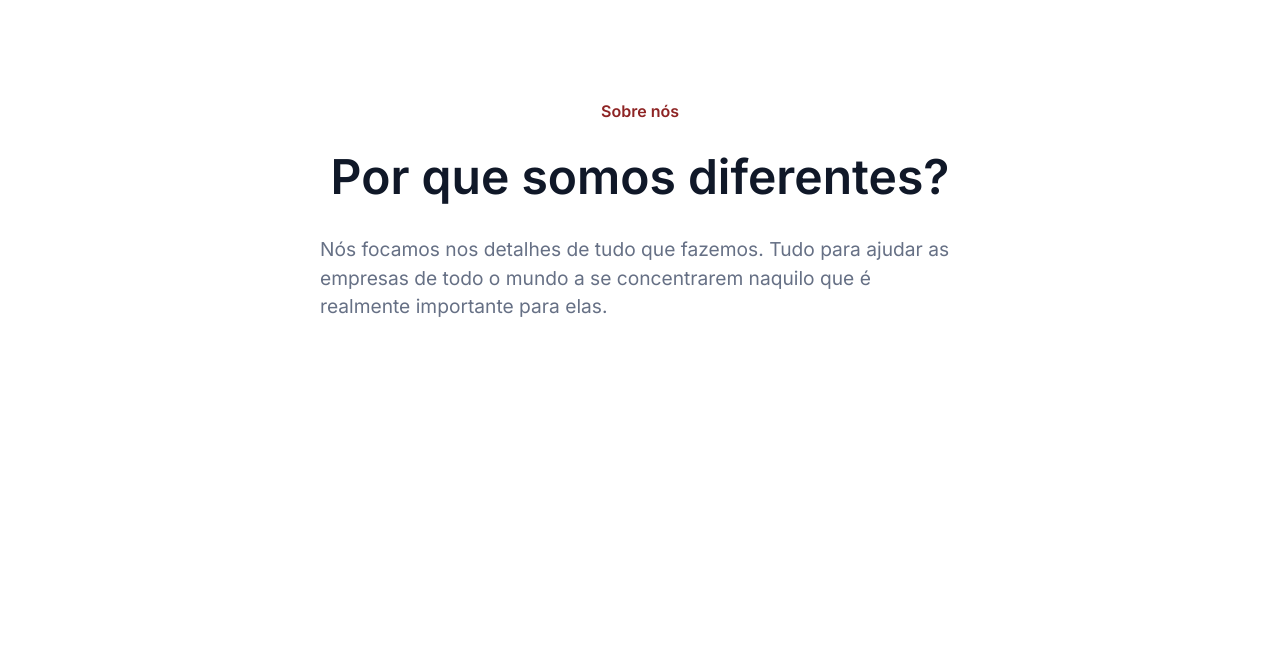
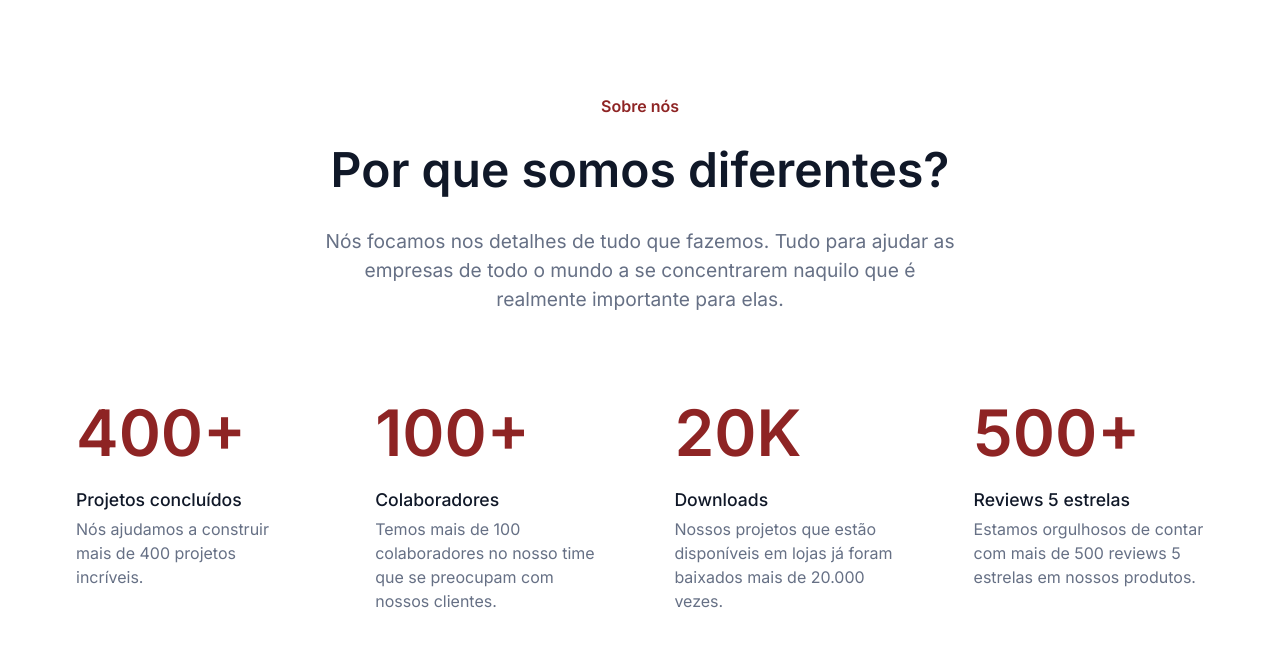
Before and after one commit to leoLUIGY/seven-days-challange-alura, a plain HTML site: page index.html in a window 1280 px wide. Shown: the part 70-716 px from the top of the page. Drawn offline with Linux system fonts and the light colour scheme.

Commit message:
add metrics div

```diff
--- a/index.html
+++ b/index.html
@@ -35,7 +35,33 @@
             <h1>Por que somos diferentes?</h1>
             <p>Nós focamos nos detalhes de tudo que fazemos. Tudo para ajudar as empresas de todo o mundo a se concentrarem naquilo que é realmente importante para elas.</p>
         </div>
-        <div></div>
+        <div class="container__metrics">
+            <ul>
+                <li>
+                    <span>400+</span>
+                    <p class="container__title-middle">Projetos concluídos</p>
+                    <p class="container__title-description">Nós ajudamos a construir mais de 400 projetos incríveis.</p>
+                </li>
+
+                <li>
+                    <span>100+</span>
+                    <p class="container__title-middle">Colaboradores</p>
+                    <p class="container__title-description">Temos mais de 100 colaboradores no nosso time que se preocupam com nossos clientes.</p>
+                </li>
+
+                <li>
+                    <span>20K</span>
+                    <p class="container__title-middle">Downloads</p>
+                    <p class="container__title-description">Nossos projetos que estão disponíveis em lojas já foram baixados mais de 20.000 vezes.</p>
+                </li>
+
+                <li>
+                    <span>500+</span>
+                    <p class="container__title-middle">Reviews 5 estrelas</p>
+                    <p class="container__title-description">Estamos orgulhosos de contar com mais de 500 reviews 5 estrelas em nossos produtos.</p>
+                </li>
+            </ul>
+        </div>
     </section>
 </body>
 </html>
--- a/style.css
+++ b/style.css
@@ -5,6 +5,7 @@
 :root{
     --font-principal: "Inter", sans-serif;
     --gray: #667085;
+    --gray-dark: #101828;
     --main-color: #8E2424;
 
 }
@@ -18,7 +19,7 @@
     height:88.2vh;
     display: flex;
     flex-direction: column;
-    padding: 2% 25% 0 25%;
+    /* padding: 2% 25% 0 25%; */
 }
 
 .container__about{
@@ -29,6 +30,7 @@
     justify-content: center;
     align-items: center;
     gap:10%;
+    padding: 2% 25% 0 25%;
 }
 
 .container__about > span{
@@ -51,4 +53,44 @@
     font-weight: 400;
     color: var(--gray);
     line-height: 1.5;
+    text-align: center;
 }
+
+.container__metrics ul{
+    display: flex;
+    gap:1.1rem;
+    justify-content: center;
+}
+.container__metrics li{
+    width: 22%;
+    /* height: 13em; */
+    /* background-color: #667085; */
+    display: flex;
+
+    flex-direction: column;
+     padding: 2.5% 2% 0 2%;
+}
+.container__metrics span{
+    font-family: var(--font-principal);
+    font-size: 4rem;
+    font-weight: 600;
+    color: var(--main-color);
+    padding-bottom: 0.4em;
+}
+
+.container__title-middle
+{
+    font-family: var(--font-principal);
+    color: var(--gray-dark);
+    font-size: 1.1rem;
+    font-weight: 500;
+    padding-bottom: 0.5em;
+}
+
+.container__title-description{
+    font-family: var(--font-principal);
+    color: var(--gray);
+    font-size: 1rem;
+    font-weight: 400;
+    line-height: 1.5rem;
+}
```
